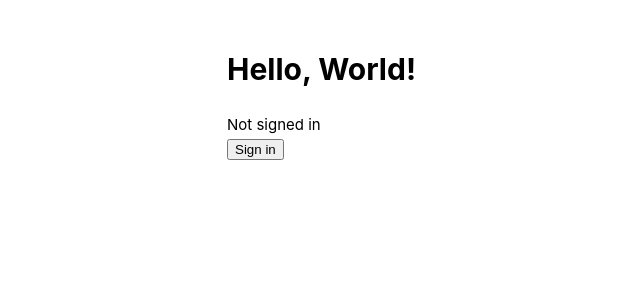
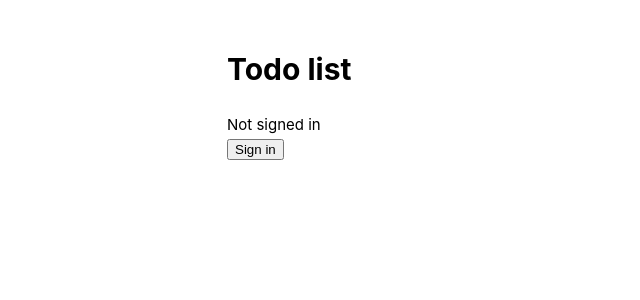
Before and after one commit to messa/nextjs-dynamodb-demo, a Next.js app: page / in a window 1280 px wide. Shown: the top 300 px of the page, without its empty margins (113-753 px from the left). Built offline with nearby package versions, Linux system fonts and the light colour scheme; no server answers.

Commit message:
call swr mutate when todo item is created

```diff
--- a/components/todos.js
+++ b/components/todos.js
@@ -1,11 +1,13 @@
-import useSWR from 'swr'
+import useSWR, { useSWRConfig } from 'swr'
 import TodoForm from './todoform'
 
 const fetcher = (...args) => fetch(...args).then(res => res.json())
 
 function Todos() {
-  const { data, error } = useSWR('/api/todo-list', fetcher)
+  const { mutate } = useSWRConfig()
+  const { data, error } = useSWR('/api/todo-list', fetcher, { refreshInterval: 10 * 1000 })
   const todoItems = data && data.todoItems
+
   const onCreateTodoItemSubmit = async ({ body }) => {
     const res = await fetch('/api/todo-create', {
       method: 'POST',
@@ -16,7 +18,10 @@ function Todos() {
         body,
       })
     })
+    const { todoItems } = await res.json()
+    mutate('/api/todo-list', { todoItems }, false)
   }
+
   return (
     <div>
       <h2>Todos</h2>
--- a/pages/index.js
+++ b/pages/index.js
@@ -6,7 +6,7 @@ function IndexPage() {
   const [session, loading ] = useSession()
   return (
     <Layout>
-      <h1>Hello, World!</h1>
+      <h1>Todo list</h1>
 
       {!session && (
         <p>
```
